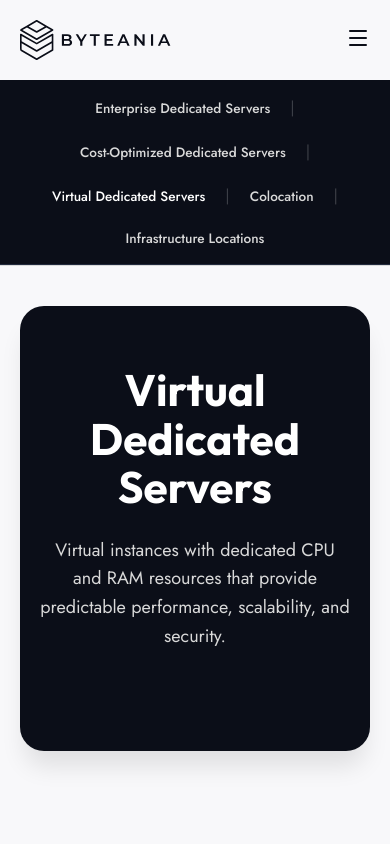
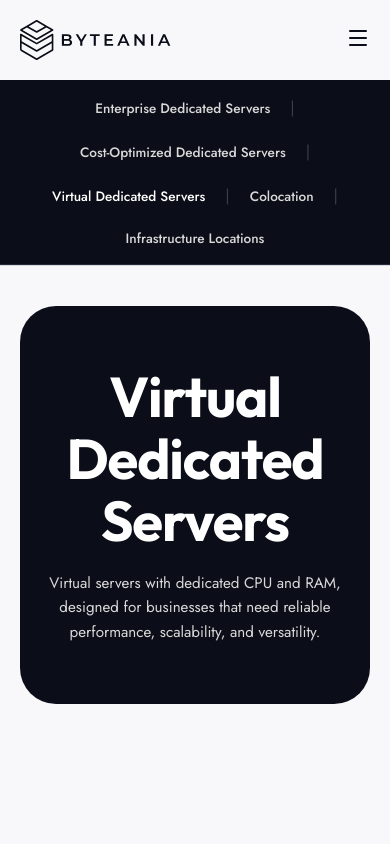
Before and after one commit to souiiii/Bytenia, a React (Vite) app: page /vds in a window 390 px wide. Shown: the top 844 px of the page. Built offline with nearby package versions, Linux system fonts and the light colour scheme.

Commit message:
feat: add VdsHero component with responsive styling

```diff
--- a/src/components/VdsHero/VdsHero.css
+++ b/src/components/VdsHero/VdsHero.css
@@ -1,16 +1,15 @@
 .vds-hero {
   padding-top: 40px;
-  padding-bottom: 20px;
+  padding-bottom: 50px;
 }
 
 .vds-hero-card {
   background-color: var(--bg-dark);
-  border-radius: var(--border-radius-lg);
+  border-radius: 36px;
   padding: 80px 40px;
   text-align: center;
   position: relative;
   overflow: hidden;
-  box-shadow: 0 20px 25px -5px rgba(0, 0, 0, 0.1);
 }
 
 .vds-hero-content {
@@ -24,12 +23,16 @@
 }
 
 .vds-hero-card .hero-title {
-  font-size: 2.75rem;
-  margin-bottom: 24px;
+  font-size: 3.5rem;
+  margin-bottom: 20px;
+  letter-spacing: -0.02em;
 }
 
 .vds-hero-card .hero-description {
-  max-width: 600px;
+  max-width: 850px;
+  font-size: 0.95rem;
+  line-height: 1.6;
+  margin-bottom: 0;
 }
 
 @media (max-width: 768px) {
--- a/src/components/VdsHero/VdsHero.jsx
+++ b/src/components/VdsHero/VdsHero.jsx
@@ -9,7 +9,7 @@ const VdsHero = () => {
           <div className="vds-hero-content">
             <h1 className="hero-title h1 text-white">Virtual Dedicated Servers</h1>
             <p className="hero-description text-gray">
-              Virtual instances with dedicated CPU and RAM resources that provide predictable performance, scalability, and security.
+              Virtual servers with dedicated CPU and RAM, designed for businesses that need reliable performance, scalability, and versatility.
             </p>
           </div>
         </div>
```
